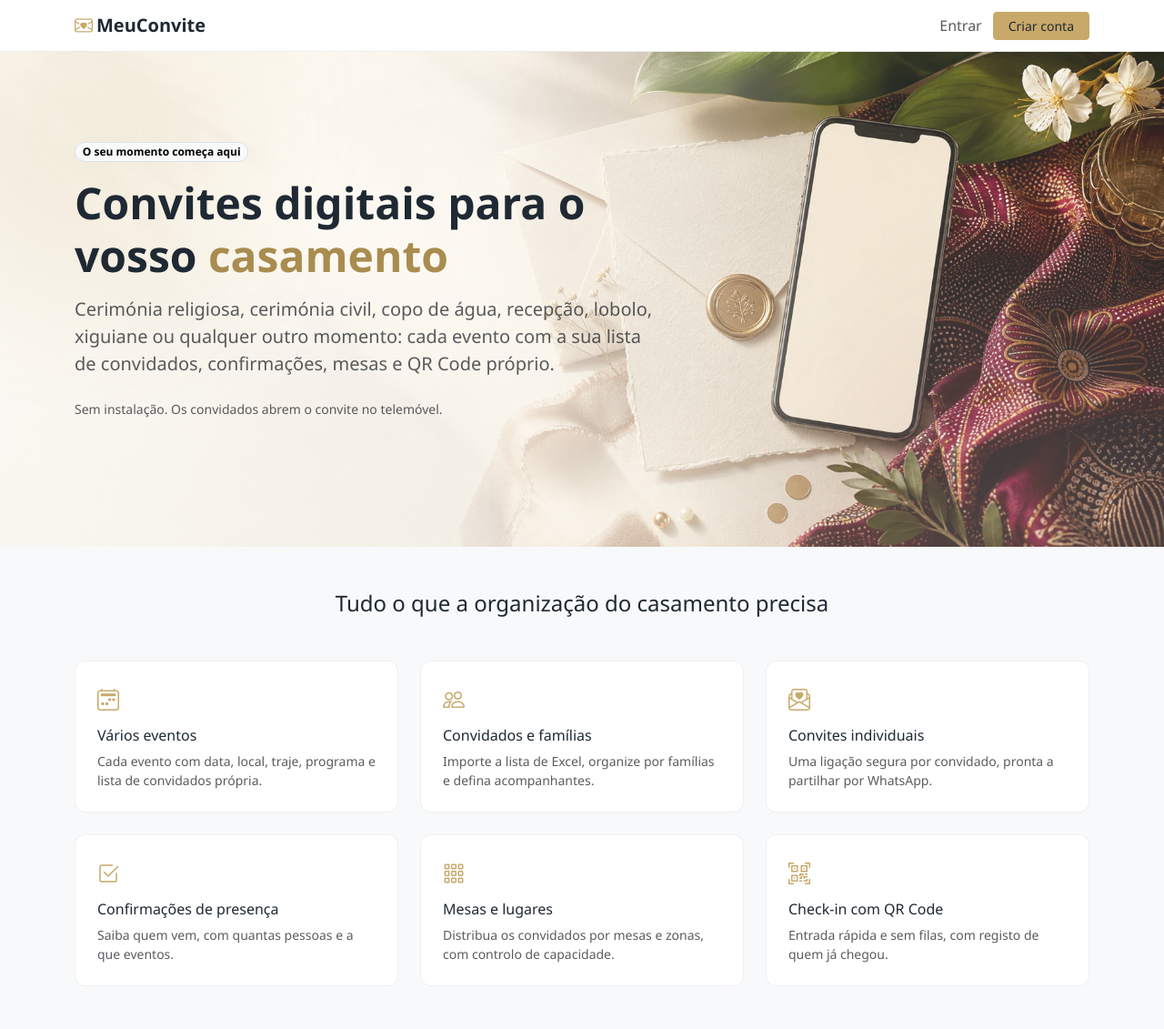
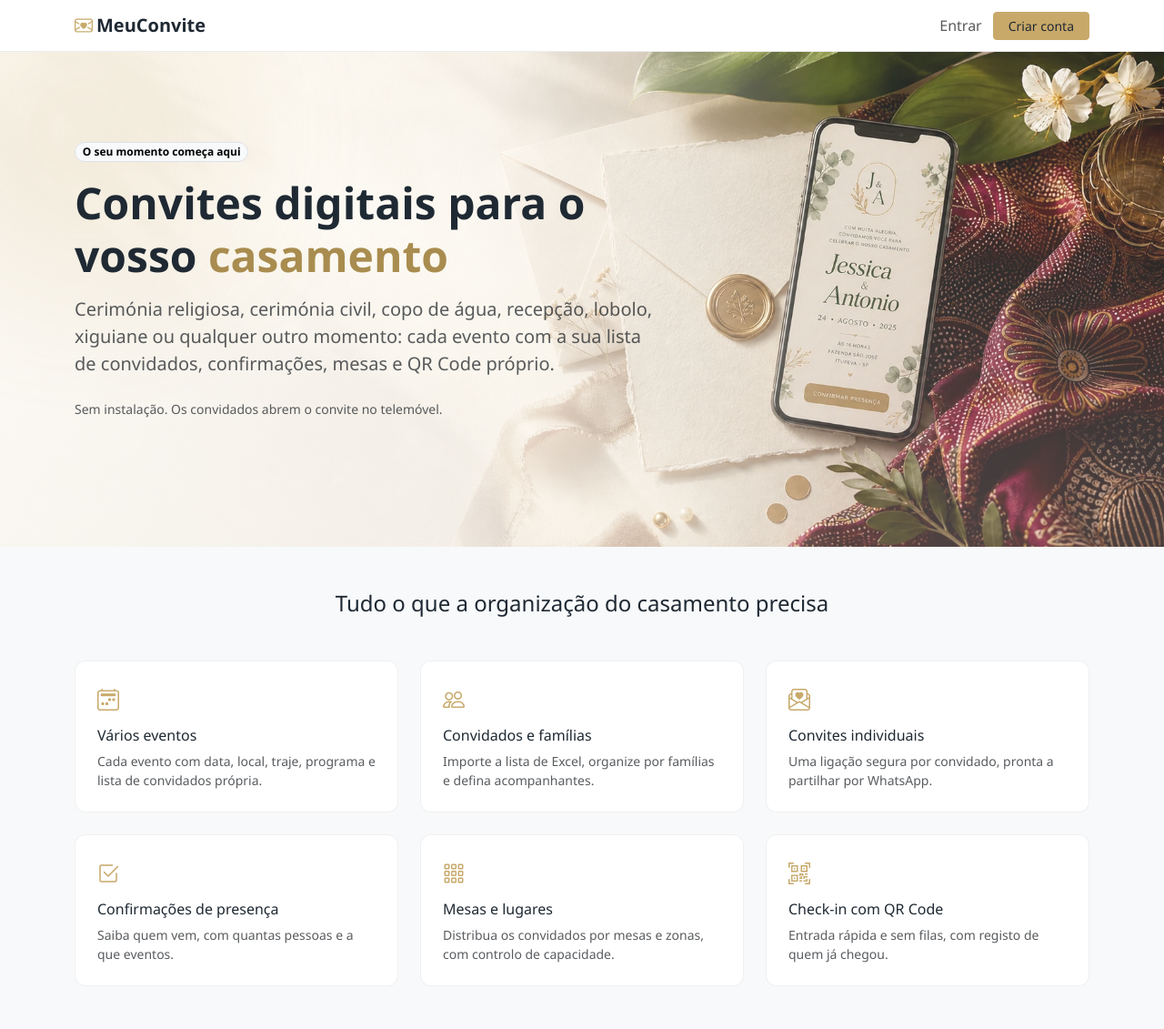
Before and after one commit to vminicua/meuconvite, a Django app: page / in a window 1280 px wide. Shown: the top 1131 px of the page at 91% size. Run offline with Django 5.2, Linux system fonts and the light colour scheme; data comes from the database, SQL or seed files in the repository; data that the repository does not hold is empty; some libraries are stand-ins or nearby versions.

Commit message:
Actualizar banner e usar Graduacao

```diff
--- a/events/management/commands/seed_event_categories.py
+++ b/events/management/commands/seed_event_categories.py
@@ -130,12 +130,12 @@ CATEGORIES: list[dict] = [
     },
     {
         "code": "formatura",
-        "name": "Formatura",
+        "name": "Graduação",
         "description": "Cerimónia de graduação e jantar de curso.",
         "icon": "bi-mortarboard",
         "uses_two_names": False,
         "primary_label": "Nome do graduado",
-        "invitation_greeting": "convida-o para a celebração da sua formatura",
+        "invitation_greeting": "convida-o para a celebração da sua graduação",
         "field_schema": [
             {"key": "curso", "label": "Curso", "type": "text"},
             {"key": "instituicao", "label": "Instituição", "type": "text"},
--- a/events/models.py
+++ b/events/models.py
@@ -22,7 +22,7 @@ class EventCategoryQuerySet(models.QuerySet):
 class EventCategory(BaseModel):
     """
     Tipo de evento suportado pela plataforma (casamento, aniversário,
-    lobolo, batismo, formatura, …).
+    lobolo, batismo, graduação, …).
 
     É gerido pela equipa MeuConvite na administração: cada tipo define
     como se chamam os protagonistas, que campos extra faz sentido pedir,
--- a/templates/core/home.html
+++ b/templates/core/home.html
@@ -11,13 +11,13 @@
     <link rel="preconnect" href="https://fonts.googleapis.com">
     <link rel="preconnect" href="https://fonts.gstatic.com" crossorigin>
     <link href="https://fonts.googleapis.com/css2?family=Great+Vibes&family=Cormorant+Garamond:ital,wght@0,400;0,600;1,400&display=swap" rel="stylesheet">
-    <link href="{% static 'css/home.css' %}?v=20260731.7" rel="stylesheet">
+    <link href="{% static 'css/home.css' %}?v=20260801.1" rel="stylesheet">
     <link href="{% static 'css/templates-gallery.css' %}?v=20260731.3" rel="stylesheet">
 {% endblock %}
 
 {% block content %}
 <section class="hero py-5">
-    <img class="hero__banner-image" src="{% static 'img/hero-meuconvite-v2.webp' %}" alt="">
+    <img class="hero__banner-image" src="{% static 'img/hero-meuconvite-v3.webp' %}" alt="">
     <span class="hero__banner-veil" aria-hidden="true"></span>
     <span class="hero__glow hero__glow--one" aria-hidden="true"></span>
     <span class="hero__glow hero__glow--two" aria-hidden="true"></span>
```
Also changed, not shown: README.md, events/migrations/0007_rename_formatura_display_to_graduacao.py (added), static/img/hero-meuconvite-v3.webp (added).
